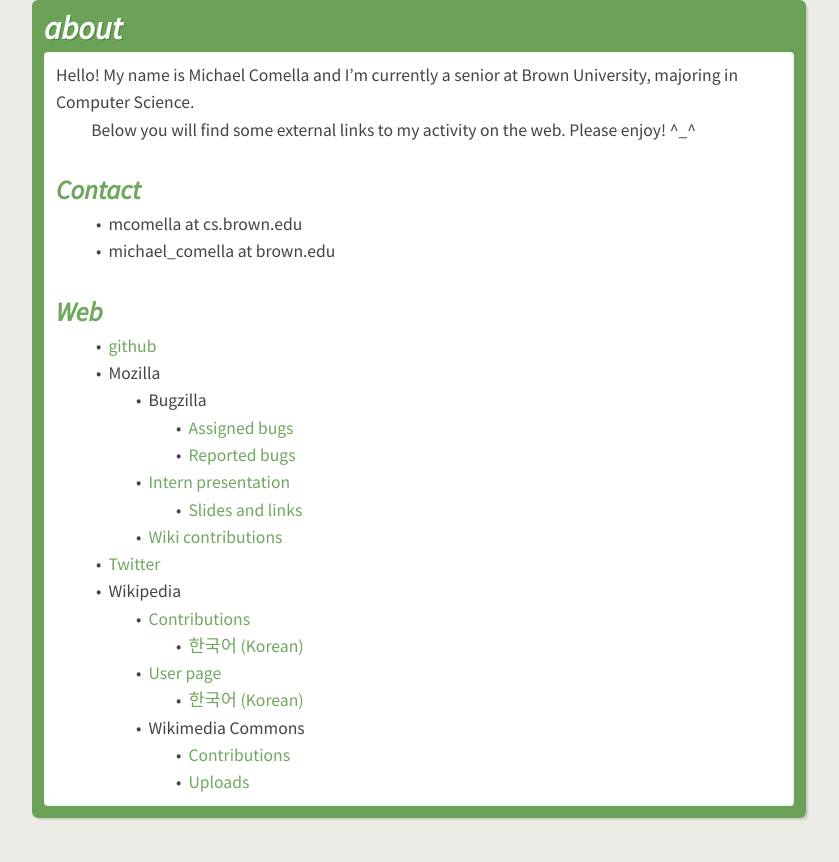
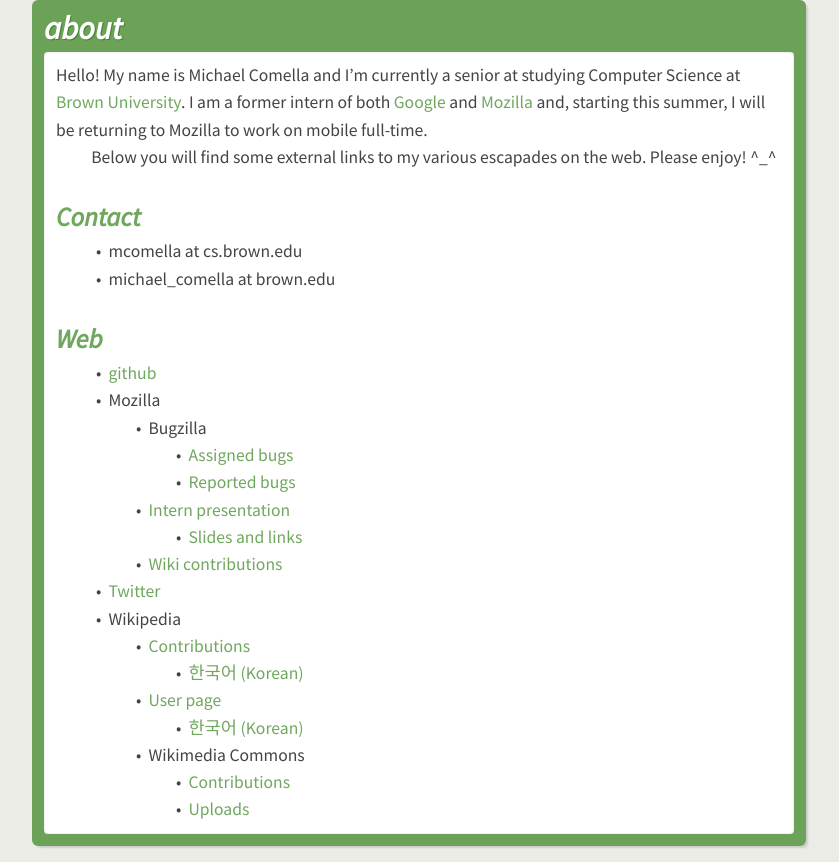
Before and after one commit to mcomella/mcomella.github.com, a Jekyll site: the page built from about.md, in a window 1280 px wide. Shown: the part 204-1066 px from the top of the page, without its empty margins (221-1060 px from the left). Built offline with Jekyll 4.4.1, drawn with Linux system fonts in a browser that asks for light colours; Markdown is read by kramdown in place of the engine named in the settings; before the commit the page ends 1038 px from its top, so only the background shows below that.

Commit message:
Update about page content.

```diff
--- a/about.md
+++ b/about.md
@@ -2,11 +2,14 @@
 layout: info
 title: about
 ---
-Hello! My name is Michael Comella and I'm currently a senior at Brown
-University, majoring in Computer Science.
+Hello! My name is Michael Comella and I'm currently a senior at studying
+Computer Science at [Brown University](https://brown.edu). I am a former intern
+of both [Google](https://google.com) and [Mozilla](https://mozilla.org) and,
+starting this summer, I will be returning to Mozilla to work on mobile
+full-time.
 
-Below you will find some external links to my activity on the web. Please
-enjoy! ^_^
+Below you will find some external links to my various escapades on the web.
+Please enjoy! ^_^
 
 Contact
 -------
```
